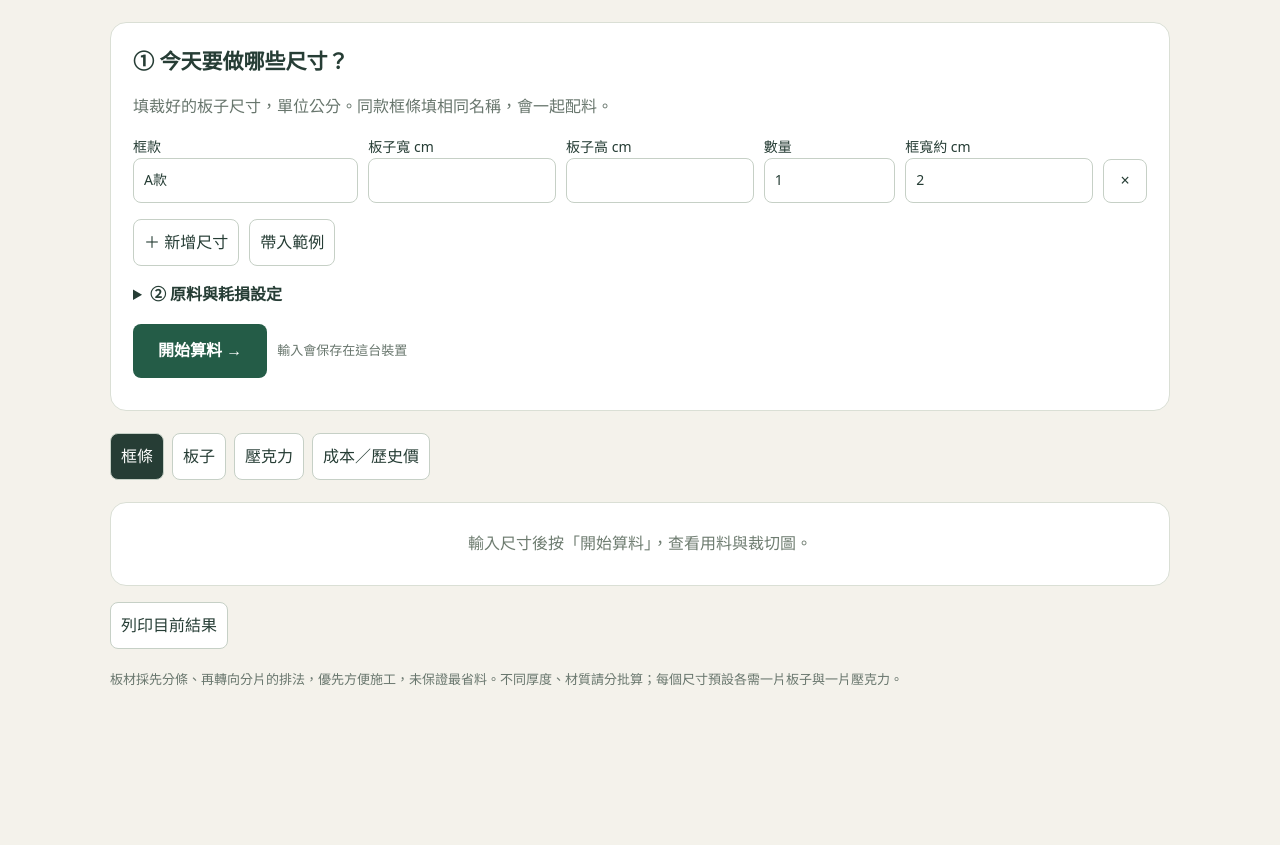
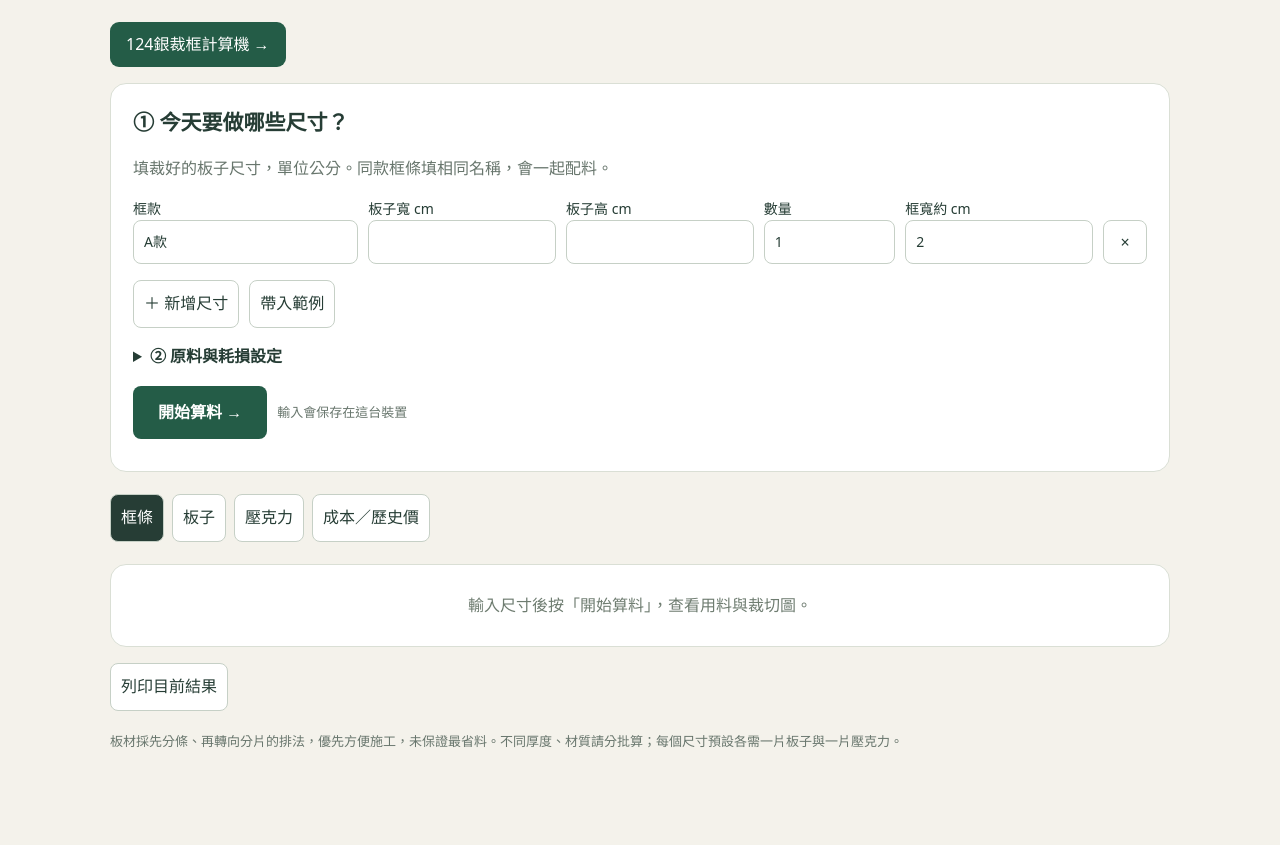
Before and after one commit to zse987csq653cvb88-cloud/NEW, a plain HTML site: page frame-calculator/index.html in a window 1280 px wide. Shown: the part 132-977 px from the top of the page. Before the commit the page ends 915 px from the top, so only its background shows below. Drawn offline with Linux system fonts and the light colour scheme.

Commit message:
在算料首頁加入124銀裁框計算機入口

```diff
--- a/frame-calculator/index.html
+++ b/frame-calculator/index.html
@@ -6,7 +6,7 @@
 @media print{body{background:white}.actions,.tabs,#entry,header button{display:none}.card{break-inside:avoid}main{padding:0}.sheet{break-inside:avoid}}
 </style>
 <main><header><div><div class="eyebrow">益新畫廊 / 工作台 01</div><h1>尺寸輸入，算好再切。</h1><small>框條・板子・壓克力算料</small></div><span class="badge">試算版 v1.4</span></header>
-<section class="card" id="entry"><h2>① 今天要做哪些尺寸？</h2><p class="muted">填裁好的板子尺寸，單位公分。同款框條填相同名稱，會一起配料。</p><div id="rows"></div><div class="actions"><button id="add">＋ 新增尺寸</button><button id="example">帶入範例</button></div>
+<div style="margin:12px 0"><a href="./124-silver.html" style="display:inline-block;padding:10px 16px;background:#245c47;color:white;border-radius:9px;text-decoration:none">124銀裁框計算機 →</a></div><section class="card" id="entry"><h2>① 今天要做哪些尺寸？</h2><p class="muted">填裁好的板子尺寸，單位公分。同款框條填相同名稱，會一起配料。</p><div id="rows"></div><div class="actions"><button id="add">＋ 新增尺寸</button><button id="example">帶入範例</button></div>
 <details><summary>② 原料與耗損設定</summary><p class="muted">全部用台尺：1 台尺以 30.3 公分估算。以下數值都可修改。</p><div class="fields">
 <label>框條每根長（公分）<input id="stock" type="number" value="303" min="1" step="0.1"></label><label>框條每段額外耗損（公分）<input id="frameLoss" type="number" value="1" min="0" step="0.1"></label><label>每根框條修頭預留（公分）<input id="trim" type="number" value="1" min="0" step="0.1"></label><label>板子鋸路（毫米）<input id="boardKerf" type="number" value="3" min="0" step="0.1"></label><label>壓克力鋸路（毫米）<input id="acrylicKerf" type="number" value="3" min="0" step="0.1"></label><label>板子原料規格<select id="boardSize"><option value="3,6">3 × 6 台尺</option><option value="4,6">4 × 6 台尺</option><option value="4,8">4 × 8 台尺</option></select></label><label>壓克力原料規格<select id="acrylicSize"><option value="3,6">3 × 6 台尺</option><option value="4,6">4 × 6 台尺</option><option value="4,8">4 × 8 台尺</option></select></label><label>板材旋轉<select id="rotate"><option value="yes">可旋轉 90°，節省材料</option><option value="no">固定方向，不旋轉</option></select></label></div><p class="notice">框條以「板邊長 ＋ 兩倍框寬 ＋ 每段耗損」保守估料。框寬是正面約略寬度；結果用於備料與分配，機器定尺照你原本做法。預設耗損尚未經現場校正。</p></details>
 <div class="actions"><button class="primary" id="calculate">開始算料 →</button><span class="muted" style="font-size:13px">輸入會保存在這台裝置</span></div><div id="status" role="status" aria-live="polite"></div></section>
```
